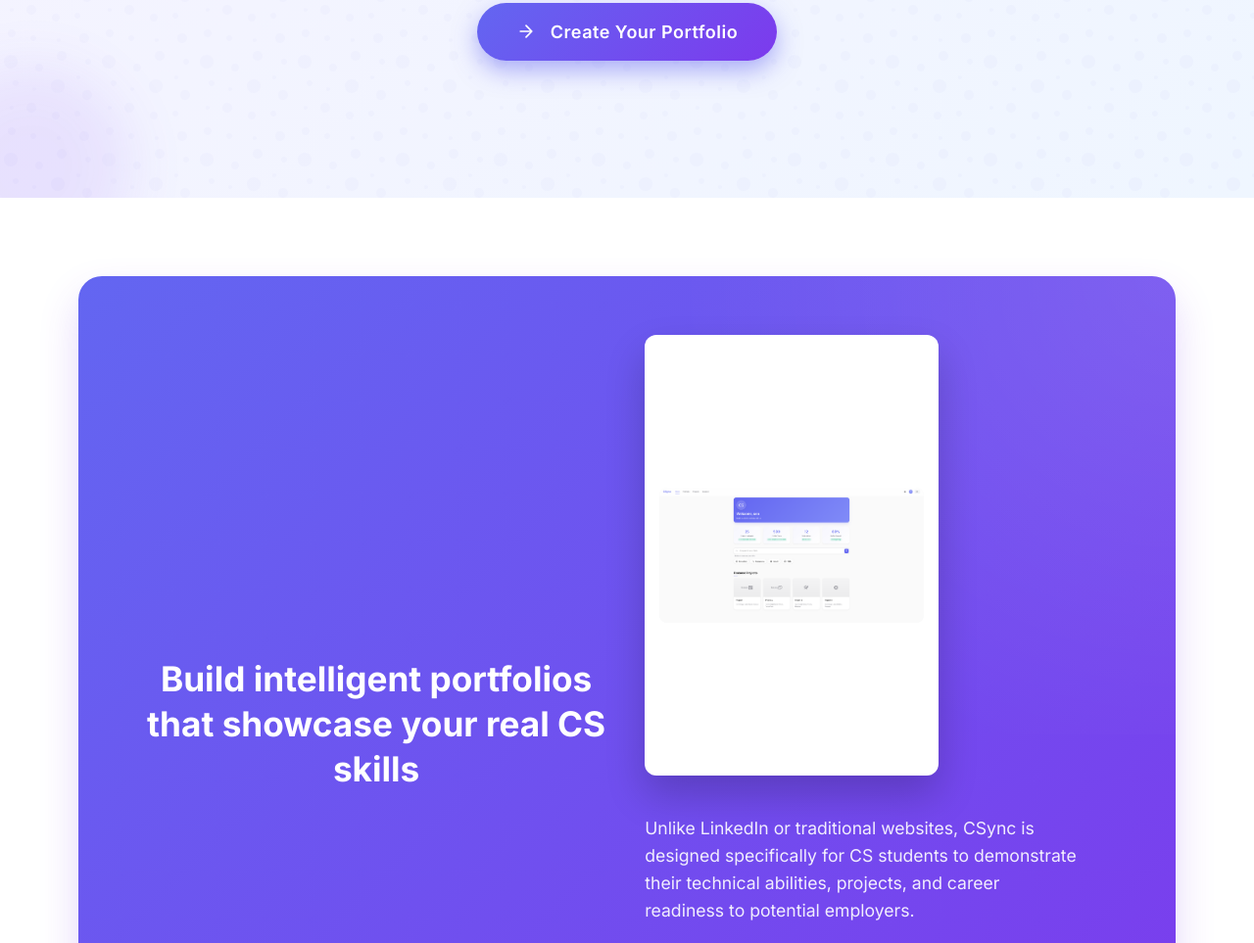
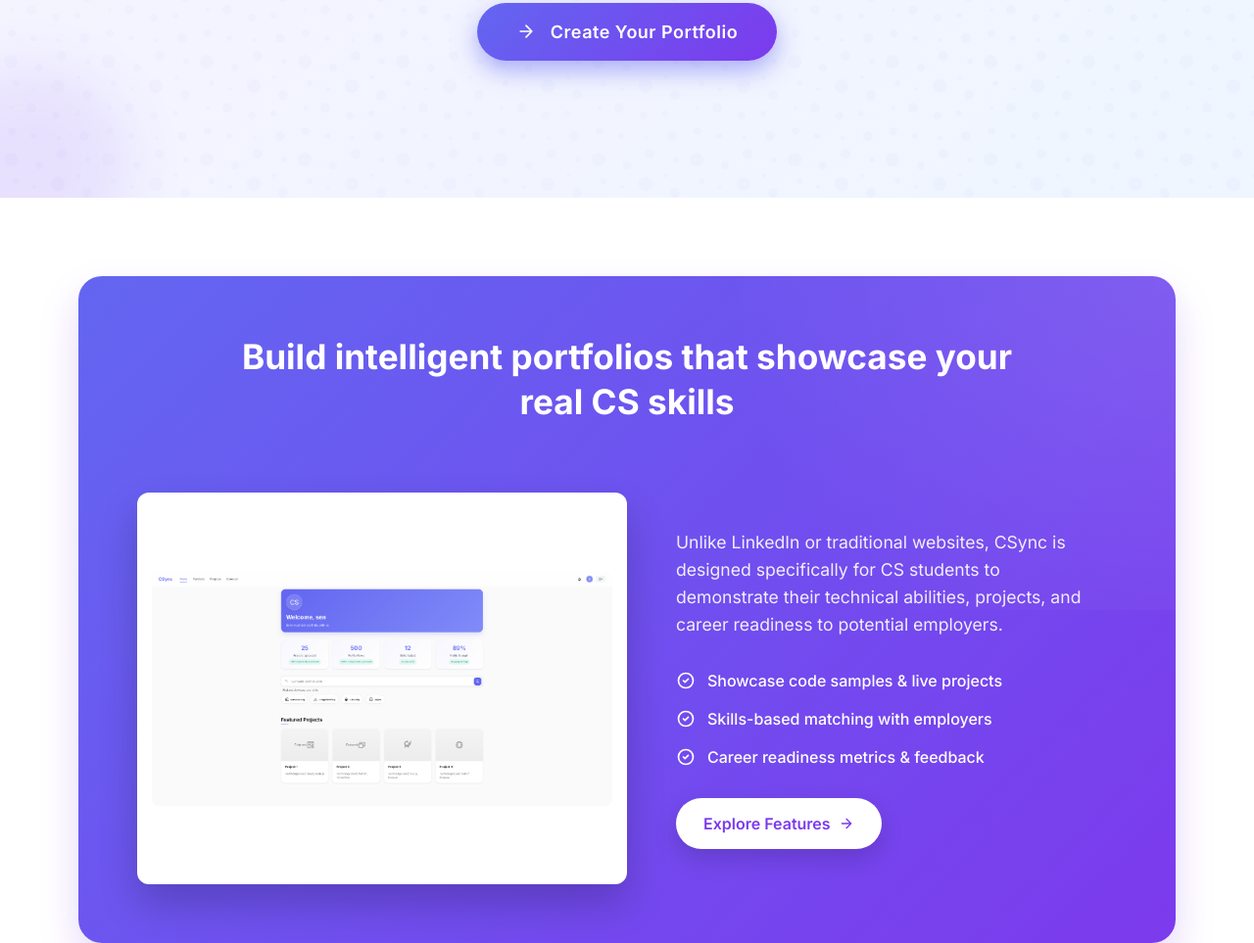
Before and after one commit to joshxkanashi/COMP2800_202510_DTC10, a website: page landing.html in a window 1280 px wide. Shown: the part 418-1381 px from the top of the page at 98% size. Drawn offline with Linux system fonts and the light colour scheme.

Commit message:
Refine landing page styles and layout in landing.css and landing.html

```diff
--- a/landing.css
+++ b/landing.css
@@ -327,7 +327,7 @@
   padding: 50px;
   display: flex;
   flex-direction: column;
-  gap: 30px;
+  gap: 40px;
   align-items: center;
   border-radius: 24px;
   overflow: hidden;
@@ -338,7 +338,7 @@
 .feature-card.large h2 {
   text-align: center;
   font-size: 2.2rem;
-  margin-bottom: 20px;
+  margin-bottom: 30px;
   max-width: 800px;
 }
 
@@ -356,6 +356,7 @@
 .feature-content {
   flex: 1;
   min-width: 300px;
+  max-width: 500px;
   position: relative;
   z-index: 1;
 }
@@ -369,9 +370,9 @@
   background-color: #fff;
   height: auto;
   min-height: 250px;
-  width: 100%;
   flex: 1;
   min-width: 300px;
+  max-width: 500px;
   display: flex;
   align-items: center;
   justify-content: center;
@@ -441,6 +442,7 @@
   gap: 40px;
   align-items: center;
   flex-wrap: wrap;
+  justify-content: center;
 }
 
 @media (max-width: 767px) {
@@ -449,6 +451,7 @@
     padding: 10px;
     margin-top: 10px;
     margin-bottom: 15px;
+    max-width: 100%;
   }
 
   .canvas-preview {
@@ -473,6 +476,7 @@
 
   .feature-content {
     padding: 0 5px;
+    max-width: 100%;
   }
 
   .feature-description {
@@ -491,26 +495,33 @@
 }
 
 @media (min-width: 1024px) {
+  .feature-card.large {
+    padding: 60px;
+  }
+
+  .feature-card.large > div {
+    justify-content: space-between;
+    flex-wrap: nowrap;
+  }
+
+  .feature-image {
+    margin-top: 0;
+    height: auto;
+    min-height: 400px;
+    max-width: 50%;
+  }
+
+  .feature-content {
+    padding-right: 20px;
+    max-width: 45%;
+  }
+
   .feature-card h2 {
     font-size: 36px;
   }
 
-  .feature-card.large {
-    flex-direction: row;
-    align-items: center;
-    padding: 60px;
-  }
-
-  .feature-content {
-    flex: 1;
-    padding-right: 40px;
-  }
-
-  .feature-image {
-    flex: 1;
-    margin-top: 0;
-    max-width: 50%;
-    height: 450px;
+  .feature-description {
+    font-size: 1.2rem;
   }
 }
 
@@ -519,7 +530,6 @@
   line-height: 1.6;
   margin-bottom: 30px;
   opacity: 0.9;
-  max-width: 600px;
 }
 
 .feature-highlights {
--- a/landing.html
+++ b/landing.html
@@ -448,9 +448,9 @@
                         <ul>
                                     <li><a href="connect.html">Find Connections</a></li>
                                     <li><a href="profile.html">My Profile</a></li>
-                                    <li><a href="dashboard.html">Dashboard</a></li>
                                     <li><a href="#get-started">Get Started</a></li>
                                     <li><a href="#features">Features</a></li>
+                                    <li><a href="#why-csync">Why CSync</a></li>
                         </ul>
                     </div>
 
@@ -472,7 +472,7 @@
                                     <li><a href="https://linkedin.com" target="_blank">LinkedIn</a></li>
                                     <li><a href="https://github.com" target="_blank">GitHub</a></li>
                                     <li><a href="profile.html">Your Profile</a></li>
-                                    <li><a href="dashboard.html">Dashboard</a></li>
+                                    <li><a href="#get-started">Get Started</a></li>
                         </ul>
                     </div>
                 </div>
--- a/landing.js
+++ b/landing.js
@@ -231,36 +231,43 @@
         });
     }
 
-    // Fix portfolio image for mobile view
+    // Fix portfolio image for mobile and desktop views
     function adjustPortfolioImage() {
         const portfolioImage = document.querySelector('.feature-image img');
+        const featureImage = document.querySelector('.feature-image');
+
         if (portfolioImage) {
-            // If error loading the image, use fallback and ensure proper styling
+            // Configure image for responsive display
+            portfolioImage.style.width = '100%';
+            portfolioImage.style.height = 'auto';
+            portfolioImage.style.objectFit = 'contain';
+
+            // Check screen size and adjust dimensions accordingly
+            if (window.innerWidth < 768) {
+                // Mobile view
+                portfolioImage.style.maxHeight = '250px';
+                if (featureImage) {
+                    featureImage.style.minHeight = '200px';
+                    featureImage.style.maxWidth = '100%';
+                }
+            } else {
+                // Desktop view
+                portfolioImage.style.maxHeight = '450px';
+                if (featureImage) {
+                    featureImage.style.minHeight = '400px';
+                    featureImage.style.maxWidth = '50%';
+                }
+            }
+
+            // Handle error loading the image
             portfolioImage.onerror = function() {
                 this.src = 'https://framerusercontent.com/images/AX9PukosNfGVcfXw8zSUbhYKg.jpg';
-                this.style.width = '100%';
-                this.style.height = 'auto';
-                this.style.maxHeight = window.innerWidth < 768 ? '250px' : '450px';
-                this.style.objectFit = 'contain';
             };
-
-            // Ensure proper styling for the loaded image
-            portfolioImage.onload = function() {
-                this.style.width = '100%';
-                this.style.height = 'auto';
-                this.style.maxHeight = window.innerWidth < 768 ? '250px' : '450px';
-                this.style.objectFit = 'contain';
-            };
-
-            // Trigger onload if image is already loaded
-            if (portfolioImage.complete) {
-                portfolioImage.onload();
-            }
         }
     }
 
-    // Run on page load
-    adjustPortfolioImage();
+    // Run on page load with a small delay to ensure DOM is fully loaded
+    setTimeout(adjustPortfolioImage, 100);
 
     // Run on window resize
     window.addEventListener('resize', adjustPortfolioImage);
```
